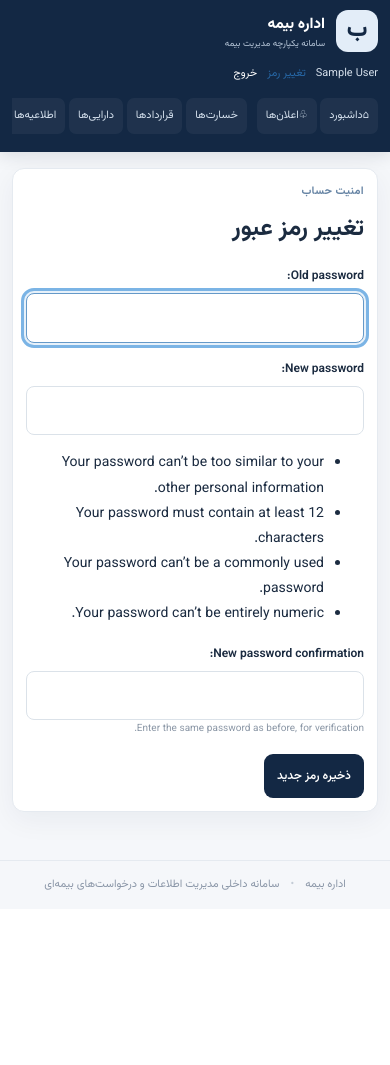
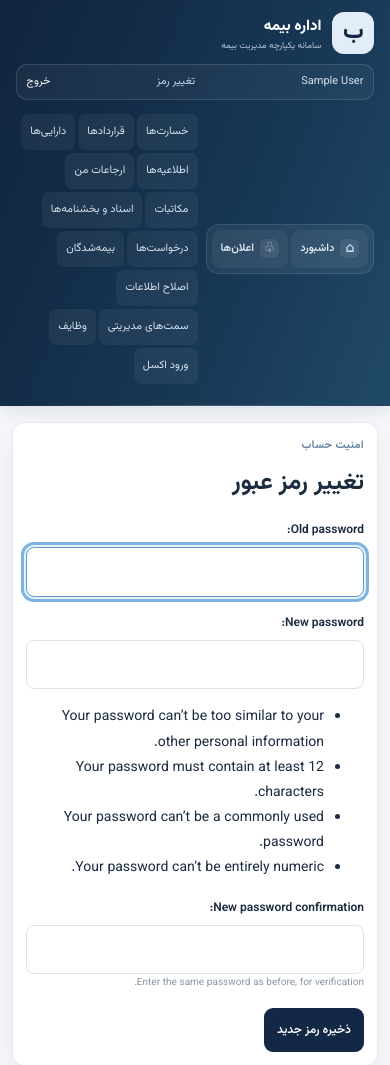
Before and after one commit to msalimimaram/office_kmc, a Django app: page /accounts/password-change/ in a window 390 px wide. Shown: the top 1065 px of the page. Before the commit the page ends 890 px from the top, so only its background shows below. Run offline with Django 5.2, Linux system fonts and the light colour scheme; the visitor is signed in with stand-in values (Sample User, id 1); parts of the project's set-up code (start-up, migrations or seed data) failed here and were passed over.

Commit message:
style(navigation): add polished responsive navigation system

```diff
--- a/static/css/site.css
+++ b/static/css/site.css
@@ -81,3 +81,19 @@ textarea{min-height:110px}
 @media(max-width:600px){.pagination{align-items:stretch;flex-direction:column}.pagination-actions{display:grid;grid-template-columns:repeat(2,minmax(0,1fr))}.pagination-actions .btn{width:100%}}
 
 .check-label{display:flex;align-items:center;gap:10px}.check-label input[type="checkbox"]{width:20px;min-width:20px;min-height:20px;margin:0;flex:0 0 auto}.form-grid input[type="file"]{padding:8px}.pagination a{text-decoration:none}
+
+/* Refined role-aware top navigation */
+.topbar{position:relative;gap:22px;padding-top:14px;padding-bottom:14px;background:linear-gradient(112deg,#10243c 0%,#173653 58%,#204968 100%)}
+.topbar:after{content:"";position:absolute;inset:auto 4% 0;height:1px;background:linear-gradient(90deg,transparent,#ffffff35,transparent);pointer-events:none}
+.topnav{gap:9px;align-items:center;min-width:0}
+.nav-group{display:flex;align-items:center;gap:5px;flex-wrap:wrap}
+.nav-primary{padding:5px;background:#ffffff10;border:1px solid #ffffff18;border-radius:13px;flex-shrink:0}
+.nav-modules{gap:3px}
+.topnav a.nav-link{display:inline-flex;align-items:center;gap:6px;min-height:36px;padding:7px 10px;border-radius:9px;color:#e1eaf3;font-size:11px;font-weight:600;white-space:nowrap;transition:background .18s ease,color .18s ease,transform .18s ease}
+.topnav a.nav-link:hover{background:#ffffff18;color:#fff;transform:translateY(-1px)}
+.nav-symbol{display:inline-grid;place-items:center;width:19px;height:19px;border-radius:6px;background:#ffffff14;color:#c6d9eb;font-size:14px;line-height:1}
+.nav-count{display:inline-grid;place-items:center;min-width:18px;height:18px;padding:0 5px;border-radius:20px;background:#e9a84c;color:#172d43;font-size:10px;font-weight:800;line-height:1}
+.userbox{padding:7px 10px;border:1px solid #ffffff20;border-radius:11px;background:#ffffff0b}
+.userbox>a{color:#c5d7e8}
+@media(max-width:1100px){.topbar{align-items:flex-start}.topnav{gap:8px}.nav-group{gap:3px}.nav-primary{order:0}.nav-modules{order:1}}
+@media(max-width:650px){.topbar{padding:12px 4%;gap:10px}.topnav{display:flex;flex-basis:100%;gap:8px}.nav-group{width:100%}.nav-primary{width:auto}.nav-modules{padding:2px 0}.topnav a.nav-link{min-height:38px;padding:7px 9px}.userbox{width:100%;justify-content:space-between}}
```
